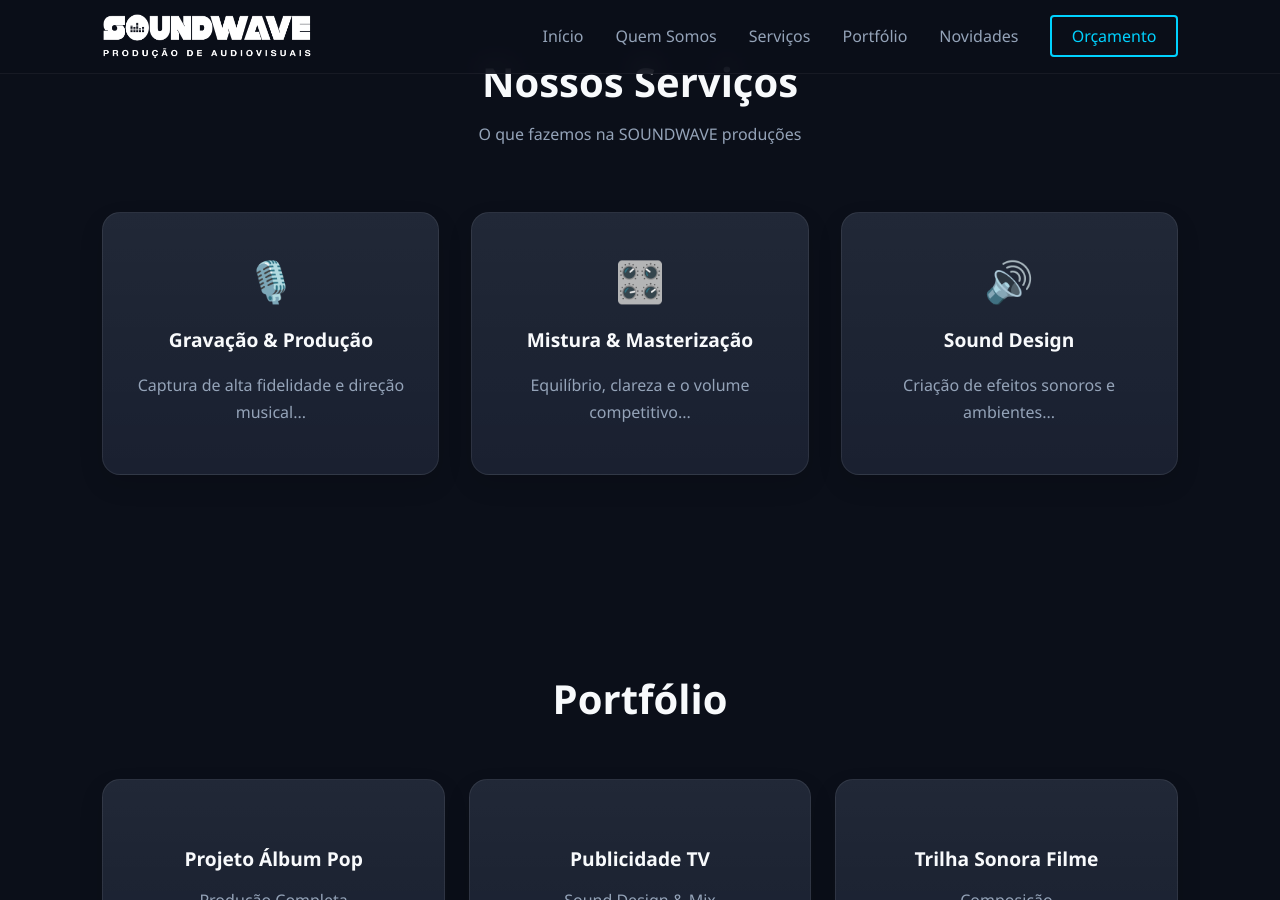
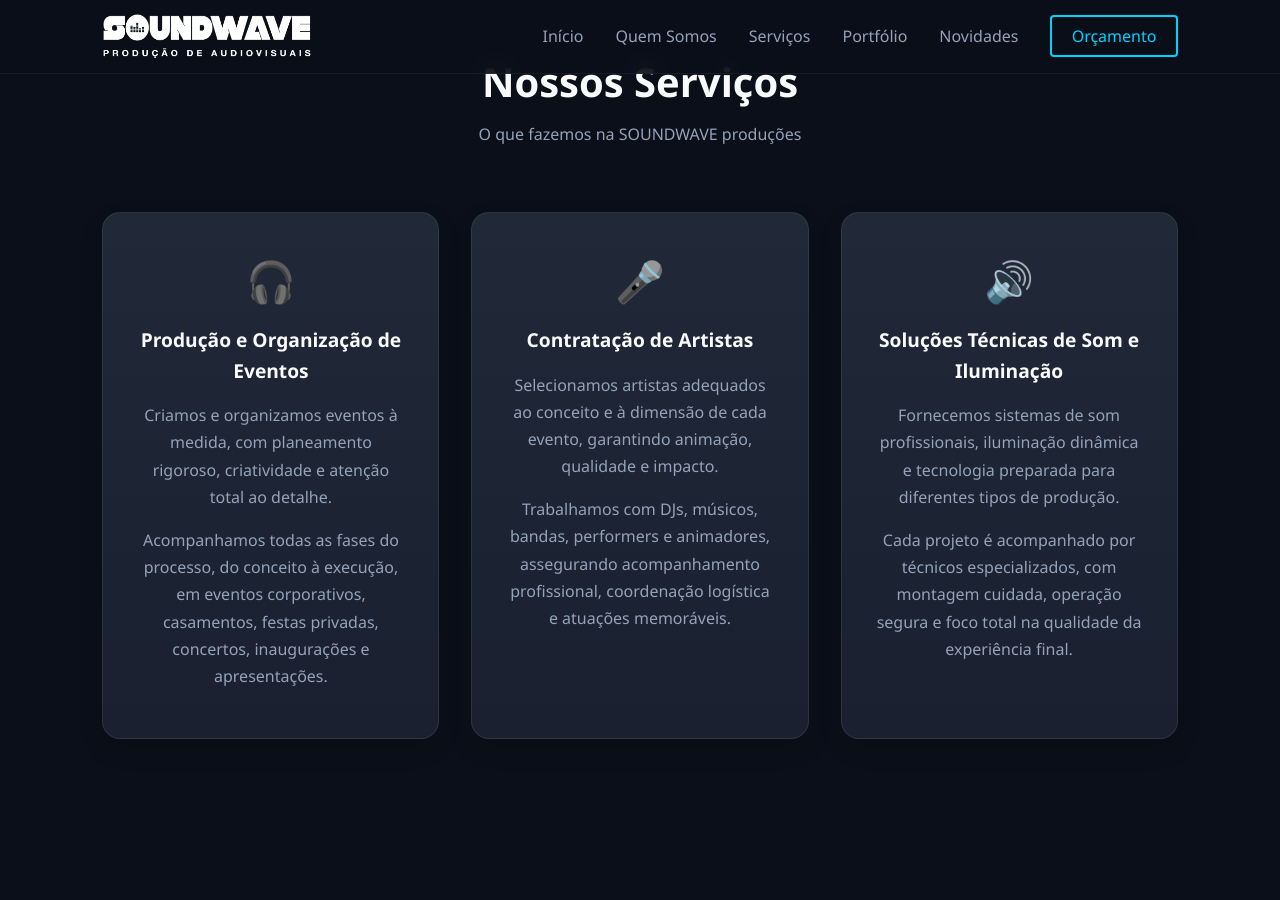
Before and after one commit to jaarego/jaarego.github.io, a Jekyll site: the page built from README.md, in a window 1280 px wide and 900 px high, scrolled down 1732 px. Built offline with Jekyll 4.4.1, drawn with Linux system fonts in a browser that asks for light colours; our own code applies the rules of GitHub Pages for plain Markdown files.

Commit message:
atualização de serviços

```diff
--- a/_includes/services.html
+++ b/_includes/services.html
@@ -1,9 +1,39 @@
 <section id="servicos" class="services">
     <h2>Nossos Serviços</h2>
     <p class="subtitle">O que fazemos na SOUNDWAVE produções</p>
+
     <div class="grid-services">
-        <div class="service-card"><div class="icon">🎙️</div><h3>Gravação & Produção</h3><p>Captura de alta fidelidade e direção musical...</p></div>
-        <div class="service-card"><div class="icon">🎛️</div><h3>Mistura & Masterização</h3><p>Equilíbrio, clareza e o volume competitivo...</p></div>
-        <div class="service-card"><div class="icon">🔊</div><h3>Sound Design</h3><p>Criação de efeitos sonoros e ambientes...</p></div>
+        <div class="service-card">
+            <div class="icon">🎧</div>
+            <h3>Produção e Organização de Eventos</h3>
+            <p>
+                Criamos e organizamos eventos à medida, com planeamento rigoroso, criatividade e atenção total ao detalhe.
+            </p>
+            <p>
+                Acompanhamos todas as fases do processo, do conceito à execução, em eventos corporativos, casamentos, festas privadas, concertos, inaugurações e apresentações.
+            </p>
+        </div>
+
+        <div class="service-card">
+            <div class="icon">🎤</div>
+            <h3>Contratação de Artistas</h3>
+            <p>
+                Selecionamos artistas adequados ao conceito e à dimensão de cada evento, garantindo animação, qualidade e impacto.
+            </p>
+            <p>
+                Trabalhamos com DJs, músicos, bandas, performers e animadores, assegurando acompanhamento profissional, coordenação logística e atuações memoráveis.
+            </p>
+        </div>
+
+        <div class="service-card">
+            <div class="icon">🔊</div>
+            <h3>Soluções Técnicas de Som e Iluminação</h3>
+            <p>
+                Fornecemos sistemas de som profissionais, iluminação dinâmica e tecnologia preparada para diferentes tipos de produção.
+            </p>
+            <p>
+                Cada projeto é acompanhado por técnicos especializados, com montagem cuidada, operação segura e foco total na qualidade da experiência final.
+            </p>
+        </div>
     </div>
 </section>
--- a/_sass/_services.scss
+++ b/_sass/_services.scss
@@ -45,6 +45,13 @@
     color: var(--text-muted);
     line-height: 1.7;
     margin: 0;
+    max-width: 32ch;
+    margin-inline: auto;
+}
+
+/* Espaçamento entre parágrafos dentro dos cartões de serviço */
+.service-card p+p {
+    margin-top: 1rem;
 }
 
 /* -------------------------------------------------
```
